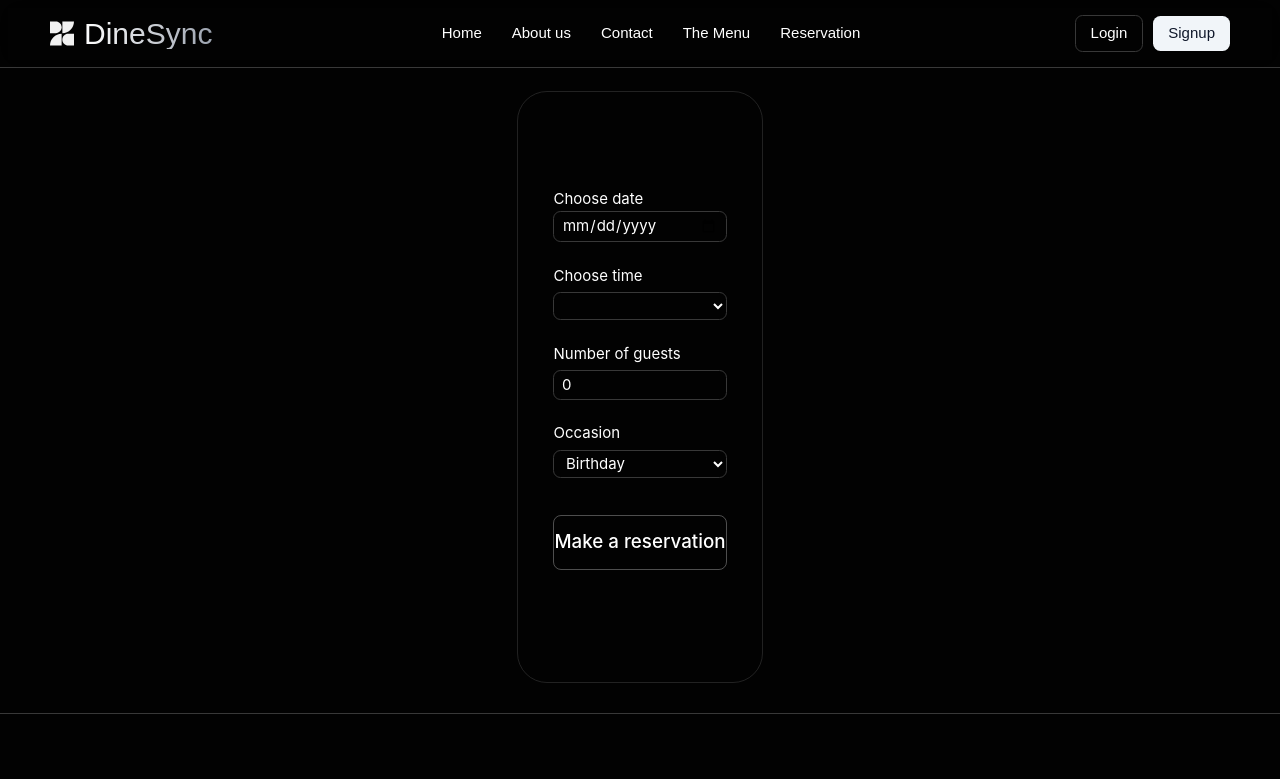
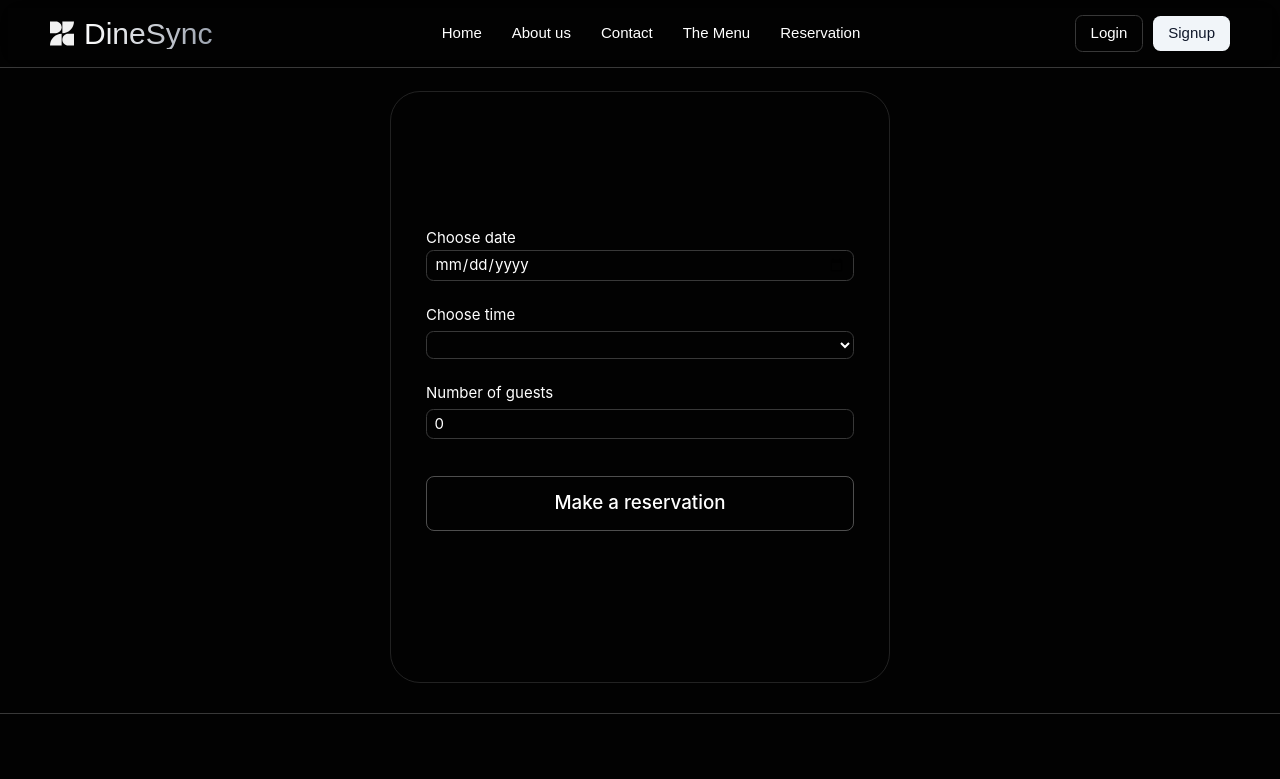
Before and after one commit to jsaugat/The-DINESYNC, a React (Vite) app in the folder client/: page /booking in a window 1280 px wide. Shown: the top 779 px of the page. Built offline with nearby package versions, Linux system fonts and the light colour scheme; a web font is replaced by a local one.

Commit message:
update bookin form

```diff
--- a/client/src/master.js
+++ b/client/src/master.js
@@ -5,7 +5,7 @@ import NavBar from "./myComponents/Header/NavBar";
 // footer
 import Footer from "./myComponents/Footer/Footer"
 // container
-import Container from "./myComponents/Container/Container";
+import Container from "./myComponents/Container";
 // pages
 import HomePage from "./pages/HomePage";
 import AboutPage from "./pages/AboutPage";
--- a/client/src/myComponents/BookingForm.jsx
+++ b/client/src/myComponents/BookingForm.jsx
@@ -34,7 +34,6 @@ function BookingForm({ availableTimes, updateTimes }) {
   const [date, setDate] = useState("");
   const [time, setTime] = useState("");
   const [guestsNum, setGuestsNum] = useState(0);
-  const [occasion, setOccasion] = useState("");
 
   const handleDateChange = (e) => {
     const selectedDate = e.target.value;
@@ -52,7 +51,7 @@ function BookingForm({ availableTimes, updateTimes }) {
 
   return (
     <form
-      className="h-[74vh] w-fit mx-auto flex flex-col justify-center items-start gap-9 border border-onyx/60 rounded-[3rem] py-4 px-14"
+      className="h-[74vh] w-[50rem] mx-auto flex flex-col justify-center items-start gap-9 border border-onyx/60 rounded-[3rem] py-4 px-14"
       onSubmit={(e) => e.preventDefault()}
     >
       {/* date */}
@@ -98,20 +97,7 @@ function BookingForm({ availableTimes, updateTimes }) {
           className={`${boxStyles} ${inputStyles}`}
         />
       </div>
-      {/* occasion */}
-      <div className="w-full text-left space-y-2 flex flex-col">
-        <label htmlFor="occasion">Occasion</label>
 
-        <select
-          id="occasion"
-          className={`${boxStyles} text-white`}
-          value={occasion}
-          onChange={(e) => setOccasion(e.target.value)}
-        >
-          <option className="text-black">Birthday</option>
-          <option className="text-black">Anniversary</option>
-        </select>
-      </div>
       {/* submit btn */}
       <StyledBookButton
         type="submit"
```
Also changed, not shown: client/src/myComponents/Container.jsx (renamed from client/src/myComponents/Container/Container.jsx).
